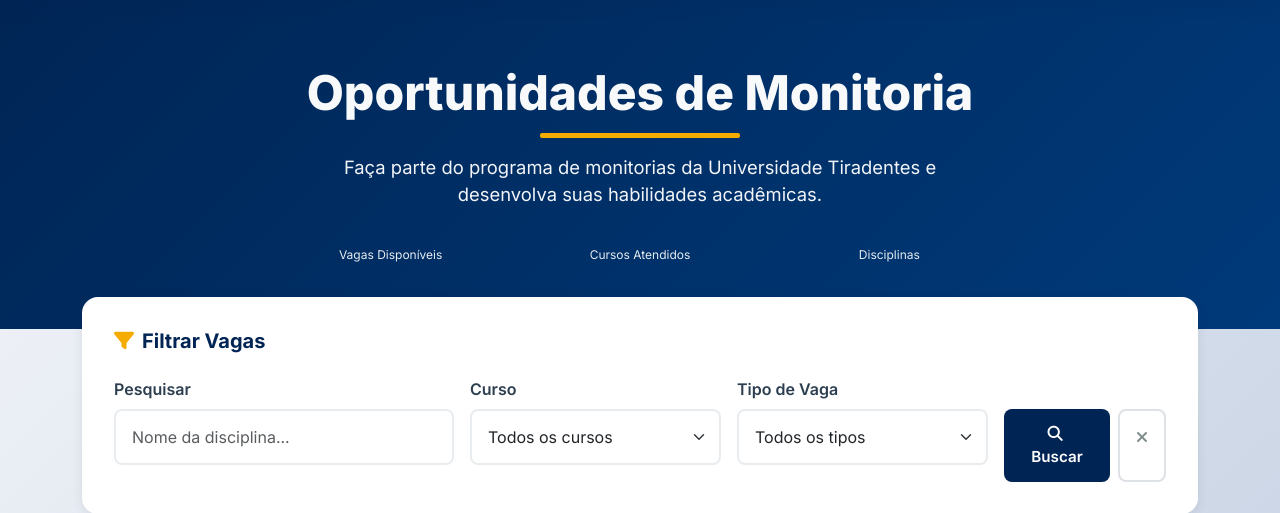
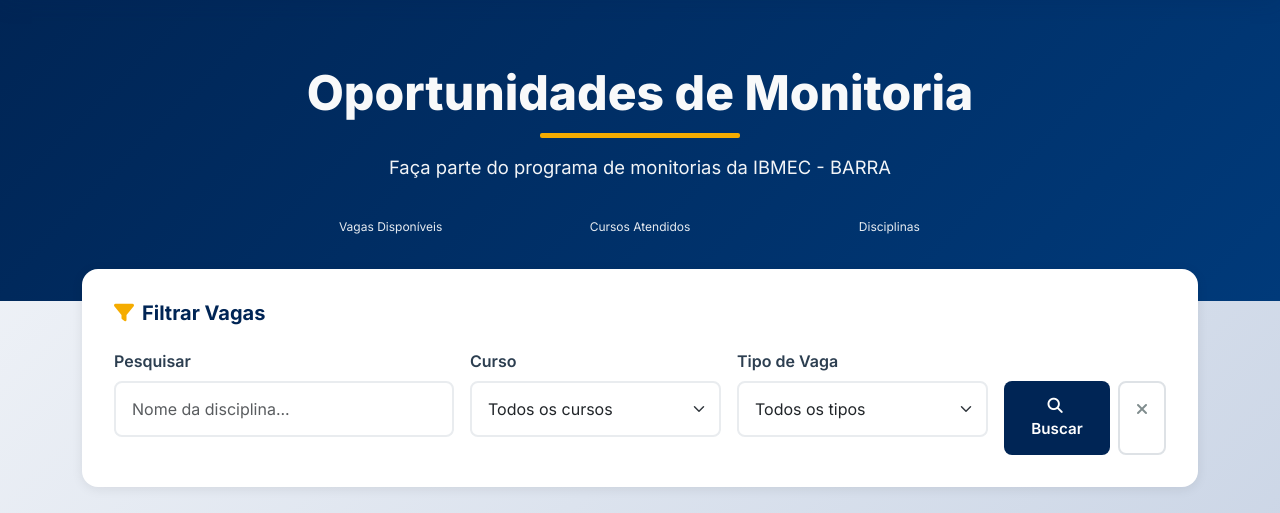
Before and after one commit to Projetos-de-Extensao/PBE_25.2_8001_IV, a Django app: template meuprojeto/plataforma_Casa/templates/vagas/portal_landing.html in a window 1280 px wide. Shown: the part 78-591 px from the top of the page. Run offline with Django 5.2, Linux system fonts and the light colour scheme; the template is opened without the code that fills it, so the values that code supplies are empty.

Commit message:
Atualizar textos do portal para IBMEC - BARRA

```diff
--- a/meuprojeto/plataforma_Casa/templates/vagas/portal_landing.html
+++ b/meuprojeto/plataforma_Casa/templates/vagas/portal_landing.html
@@ -980,7 +980,7 @@
             <div class="row align-items-center justify-content-center">
                 <div class="col-12">
                     <h1>Oportunidades de Monitoria</h1>
-                    <p>Faça parte do programa de monitorias da Universidade Tiradentes e desenvolva suas habilidades acadêmicas.</p>
+                    <p>Faça parte do programa de monitorias da IBMEC - BARRA </p>
 
                     <div class="hero-stats">
                         <div class="stat-item">
--- a/meuprojeto/plataforma_Casa/templates/vagas/sobre_programa.html
+++ b/meuprojeto/plataforma_Casa/templates/vagas/sobre_programa.html
@@ -439,7 +439,7 @@
                 <div class="col-lg-10 mx-auto text-center">
                     <h1><i class="fas fa-info-circle me-3"></i>Sobre o Programa de Monitoria</h1>
                     <p class="mx-auto">
-                        Conheça as oportunidades e benefícios do Programa de Monitoria da Universidade Tiradentes
+                        Conheça as oportunidades e benefícios do Programa de Monitoria DA IBMEC - BARRA
                     </p>
                 </div>
             </div>
```
